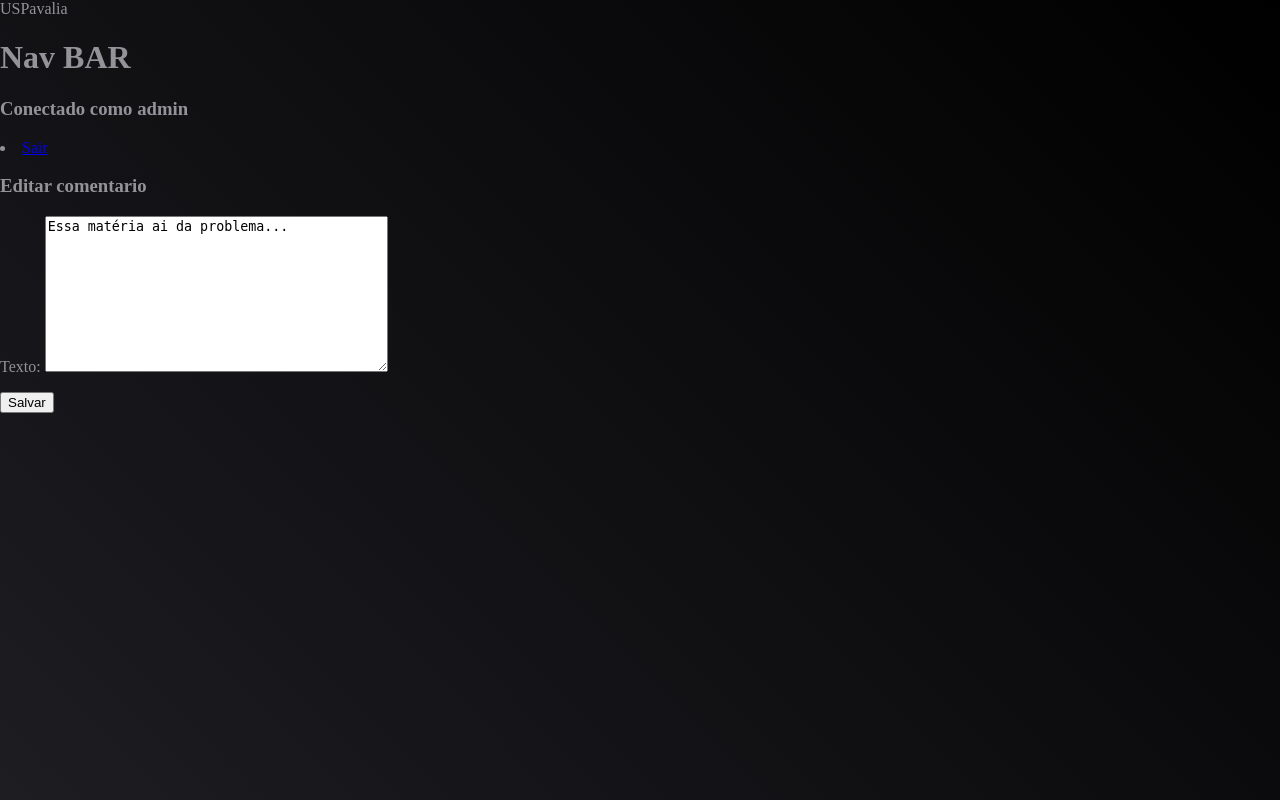
After one commit to LuiFerreiraD/USPavalia, a Django app: page /editarcomentario/1/1 in a window 1280 px wide. The commit adds this page. Run offline with Django 3.2, Linux system fonts and the light colour scheme; a user stored in the database is signed in; data comes from the database, SQL or seed files in the repository; both versions use the stored data as it was after the commit.

Commit message:
Update para atualizar o fornt end

```diff
--- a/main/admin.py
+++ b/main/admin.py
@@ -3,3 +3,4 @@ from .models import *
 
 # Register your models here.
 admin.site.register(Disciplina)
+admin.site.register(Comentario)
--- /dev/null
+++ b/main/forms.py
@@ -0,0 +1,7 @@
+from django import forms
+from .models import *
+
+class CommentForm(forms.ModelForm):
+    class Meta:
+        model = Comentario
+        fields = ("texto",)
--- a/main/models.py
+++ b/main/models.py
@@ -1,4 +1,6 @@
 from django.db import models
+from django.contrib.auth.models import User
+from django.db.models import Count
 
 # Create your models here.
 class Disciplina(models.Model):
@@ -16,3 +18,14 @@ class Disciplina(models.Model):
 
     def __str__(self):
         return self.nome
+
+
+class Comentario(models.Model):
+    disciplina = models.ForeignKey(Disciplina, on_delete=models.CASCADE)
+    user = models.ForeignKey(User, on_delete=models.CASCADE)
+    texto = models.TextField(max_length=1000)
+    downVote = models.ManyToManyField(User, blank=True, related_name="downvote")
+    upVote = models.ManyToManyField(User, blank=True, related_name="upvote")
+
+    def __str__(self):
+        return self.user.username
--- a/main/static/css/main.css
+++ b/main/static/css/main.css
@@ -1,10 +1,7 @@
 body {
   color: #949399;
   background-image: linear-gradient(225deg, black, #1d1d22);
-  justify-content: center;
-  align-items: center;
   padding: 0px;
   margin: 0px;
-  display: flex;
   height: 100vh;
 }
--- /dev/null
+++ b/main/templates/main/editarcomentario.html
@@ -0,0 +1,11 @@
+{% extends 'main/base.html' %} {% block content %}
+
+<div class="container">
+  <h3>Editar comentario</h3>
+  <form action="" method="POST">
+    {% csrf_token %} {{ form.as_p }}
+    <input type="submit" value="Salvar" />
+  </form>
+</div>
+
+{% endblock %}
--- a/main/urls.py
+++ b/main/urls.py
@@ -20,5 +20,8 @@ app_name = "main"
 
 urlpatterns = [
     path('',views.home,name="home"),
-    path('disciplina/<int:id>/', views.pagina_disciplina, name="disciplina")
+    path('disciplina/<int:id>/', views.pagina_disciplina, name = "disciplina"),
+    path('add_comentario/<int:id>', views.add_comentario, name = "add_comentario"),
+    path('editarcomentario/<int:disciplina_id>/<int:comentario_id>', views.edit_comment, name = "edit_comment"),
+    path('deletarcomentario/<int:disciplina_id>/<int:comentario_id>', views.delete_comment, name = "delete_comment"),
 ]
--- a/main/views.py
+++ b/main/views.py
@@ -1,6 +1,7 @@
-from django.shortcuts import render
+from django.shortcuts import render, redirect
 #from django.http import HttpResponse
-from.models import *
+from .models import *
+from .forms import *
 
 # Create your views here.
 def home(request):
@@ -13,8 +14,65 @@ def home(request):
 #pagina da disciplina
 def pagina_disciplina(request, id):
     disciplina = Disciplina.objects.get(id=id)
+    #comentarios = Comentario.objects.filter(disciplina=id).order_by()
+
+    comentarios =  Comentario.objects.filter(disciplina=id).annotate(
+    total_votes=Count('upVote')-Count('downVote')
+    ).order_by('total_votes')
 
     contexto = {
         "disciplina": disciplina,
+        "comentarios": comentarios
     }
+
     return render(request, 'main/disciplina.html', contexto)
+
+def add_comentario(request, id):
+    if request.user.is_authenticated:
+        disciplina = Disciplina.objects.get(id=id)
+        if request.method == "POST":
+            form = CommentForm(request.POST or None)
+            if form.is_valid():
+                data = form.save(commit=False)
+                data.user = request.user
+                data.texto = request.POST["texto"]
+                data.disciplina = disciplina
+                data.save()
+                return redirect("main:disciplina", id)
+        else:
+            form = CommentForm()
+        return render(request, "main/details.html", {"form": form})
+    else:
+        return redirect("accounts:login")
+
+def edit_comment(request, disciplina_id, comentario_id):
+    if request.user.is_authenticated:
+        disciplina = Disciplina.objects.get(id=disciplina_id)
+        comentario = Comentario.objects.get(disciplina=disciplina, id=comentario_id)
+
+        if request.user == comentario.user:
+            if request.method == "POST":
+                form = CommentForm(request.POST, instance=comentario)
+                if form.is_valid():
+                    data = form.save(commit=False)
+                    data.save()
+                    return redirect("main:disciplina", disciplina_id)
+            else:
+                form = CommentForm(instance=comentario)
+            return render(request, 'main/editarcomentario.html', {"form": form})
+        else:
+            return redirect("main:disciplina", disciplina_id)
+    else:
+        return redirect("accounts:login")
+
+
+def delete_comment(request, disciplina_id, comentario_id):
+    if request.user.is_authenticated:
+        disciplina = Disciplina.objects.get(id=disciplina_id)
+        comentario = Comentario.objects.get(disciplina=disciplina, id=comentario_id)
+
+        if request.user == comentario.user:
+            comentario.delete()
+        return redirect("main:disciplina", disciplina_id)
+    else:
+        return redirect("accounts:login")
```
Also changed, not shown: main/templates/main/disciplina.html (+28 -0 lines), db.sqlite3, main/migrations/0003_comentario.py (added), main/migrations/0004_auto_20201212_0126.py (added).
